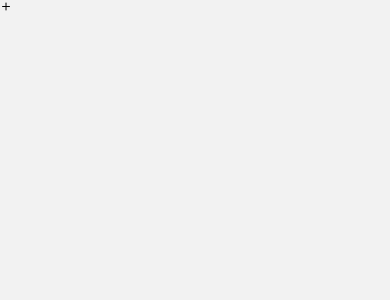
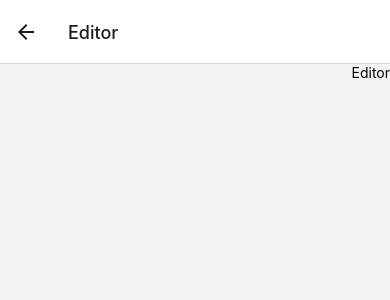
Before and after one commit to joaopaulolimat/notesApp, a React Native app: screen /Editor in a window 390 px wide. Before the commit this address had no page. Shown: the top 300 px of the page. Built offline with nearby package versions, Linux system fonts and the light colour scheme.

Commit message:
feat: add editor page

```diff
--- a/src/routes/index.tsx
+++ b/src/routes/index.tsx
@@ -4,7 +4,7 @@ import {NavigationContainer} from '@react-navigation/native';
 import {createStackNavigator} from '@react-navigation/stack';
 
 import {RootStackParamList, NavigateProps} from './types';
-import {Home} from '../screens';
+import {Editor, Home} from '../screens';
 
 const Stack = createStackNavigator<RootStackParamList>();
 
@@ -12,10 +12,13 @@ function StackRouter() {
   return (
     <Stack.Navigator
       initialRouteName="Home"
-      screenOptions={{
-        headerShown: false,
-      }}>
+      screenOptions={
+        {
+          // headerShown: false,
+        }
+      }>
       <Stack.Screen name="Home" component={Home} />
+      <Stack.Screen name="Editor" component={Editor} />
     </Stack.Navigator>
   );
 }
--- a/src/routes/types.ts
+++ b/src/routes/types.ts
@@ -2,6 +2,7 @@ import {StackNavigationProp} from '@react-navigation/stack';
 
 export type RootStackParamList = {
   Home: undefined;
+  Editor: undefined;
 };
 
 export type NavigateProps = StackNavigationProp<RootStackParamList>;
--- /dev/null
+++ b/src/screens/Editor/index.tsx
@@ -0,0 +1,12 @@
+import React from 'react';
+import {View, SafeAreaView, Text} from 'react-native';
+
+export default function Editor() {
+  return (
+    <SafeAreaView>
+      <View style={{alignItems: 'flex-end'}}>
+        <Text>Editor</Text>
+      </View>
+    </SafeAreaView>
+  );
+}
--- a/src/screens/Home/index.tsx
+++ b/src/screens/Home/index.tsx
@@ -1,12 +1,25 @@
+import {useNavigation} from '@react-navigation/native';
 import React from 'react';
-import {View, SafeAreaView} from 'react-native';
+import {View, SafeAreaView, TouchableOpacity, Text} from 'react-native';
 import Icon from 'react-native-vector-icons/Feather';
+import {NavigateProps} from '../../routes';
 
 export default function Home() {
+  const navigation = useNavigation<NavigateProps>();
   return (
     <SafeAreaView>
-      <View>
-        <Icon name="plus" />
+      <View
+        style={{
+          alignItems: 'center',
+          padding: 16,
+          flexDirection: 'row',
+        }}>
+        <View style={{flexGrow: 1}}>
+          <Text style={{fontSize: 32}}>Notas</Text>
+        </View>
+        <TouchableOpacity onPress={() => navigation.navigate('Editor')}>
+          <Icon name="plus" size={24} color="#000" />
+        </TouchableOpacity>
       </View>
     </SafeAreaView>
   );
--- a/src/screens/index.tsx
+++ b/src/screens/index.tsx
@@ -1,3 +1,4 @@
 import Home from './Home';
+import Editor from './Editor';
 
-export {Home};
+export {Home, Editor};
```
Also changed, not shown: 1 other file (tests, documents, lock files or other folders).
